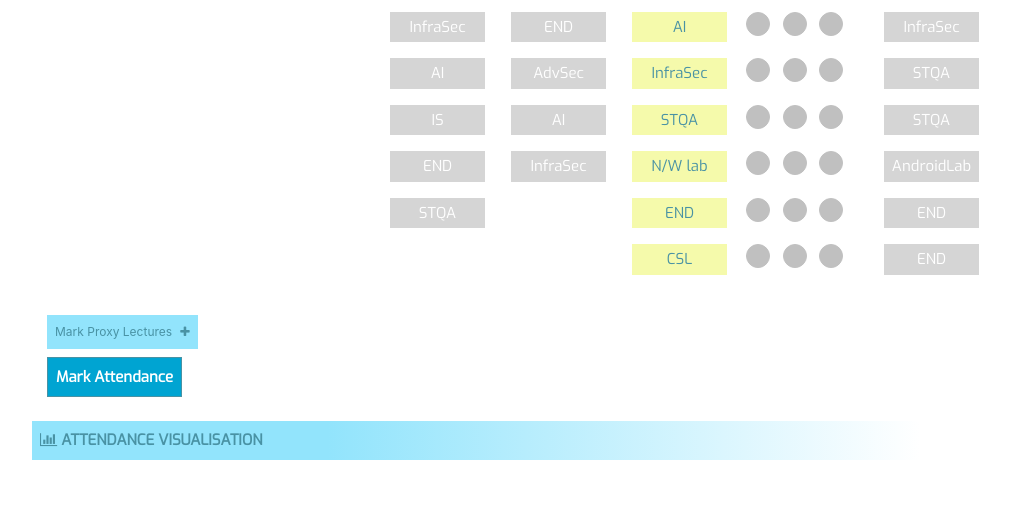
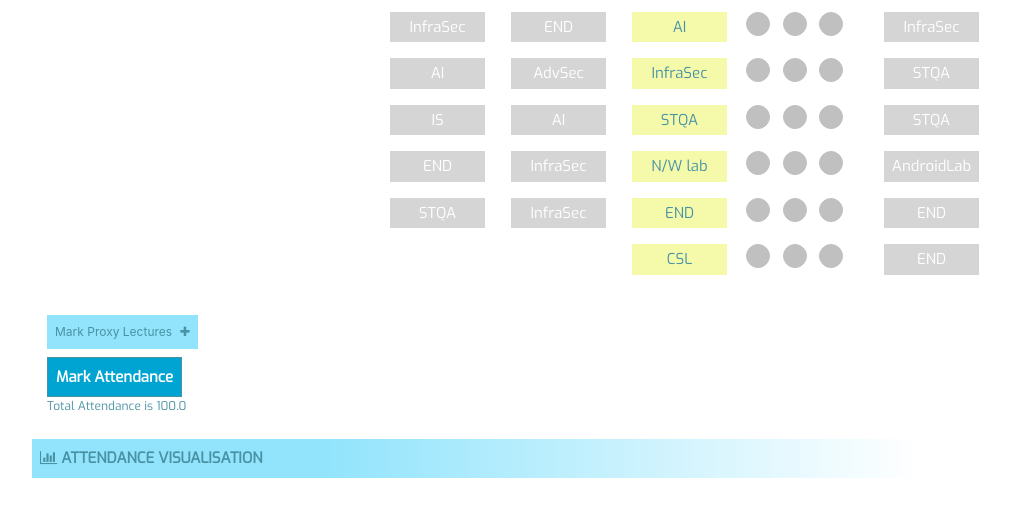
Before and after one commit to ron9817/AttendanceManagementSystem-V2.0, a Django app: page / in a window 1280 px wide. Shown: the part 164-681 px from the top of the page, without its empty margins (16-1026 px from the left). Run offline with Django 3.2, Linux system fonts and the light colour scheme; tables that the repository leaves empty hold one stand-in row (values such as "Sample post"); some libraries are stand-ins or nearby versions.

Commit message:
small changes like showing attendance, updated the wrong time table

```diff
--- a/attendance_controller/templates/attendance_controller/index.html
+++ b/attendance_controller/templates/attendance_controller/index.html
@@ -38,6 +38,9 @@ add common class for subject and proxy and for proxy have some other class
                 }
                 .ap-12{
                     font-size: 12px;
+                }
+                .ap-20{
+                    font-size: 20px;
                 }
                 .ap-bg-blue{
                     background-color: #92e4fc !important;
@@ -429,6 +432,7 @@ add common class for subject and proxy and for proxy have some other class
             <div class="col">
                 <button class="ap-button ap-mark-button ap-bold-6 p-2" id="mark-attendance" data-toggle="tooltip" title="" data-placement="bottom">Mark Attendance</button>
                 <div class="server-msg ap-blue-text ap-12"></div>
+                <div class="server-msg ap-blue-text ap-12">Total Attendance is {{total}}</div>
             </div>
         </div>
         <div class="row mx-5 my-4">
--- a/attendance_controller/views.py
+++ b/attendance_controller/views.py
@@ -43,7 +43,7 @@ monthMap={
 timetable={
         "Mon":["Project A"],
         "Tue":["CSL","InfraSec","AI","IS","END","STQA"],
-        "Wednes":["CSL","END","AdvSec","AI","InfraSec"],
+        "Wednes":["CSL","END","AdvSec","AI","InfraSec","InfraSec"],
         "Thurs":["AI","AI","InfraSec","STQA","N/W lab","END","CSL"],
         "Fri":["AI","InfraSec","STQA","STQA","AndroidLab","END","END"],
         "Sat":[],
@@ -84,12 +84,14 @@ def index(request):
             attendedLec=len(Qs.filter(ispresent=1))
             attendance[subject]=[totalLec,attendedLec,0,0]
         #print(day,month,year,weekDay)
+    totalA=(len(Dailyattendance.objects.filter(ispresent=1)))/(len(Dailyattendance.objects.exclude(ispresent=0)))*100
     context={
         "timeTable":timetable,
         "active":weekMap[weekDay],
         "activeDate":[year,month-1,day],
         "attendance":attendance,
-        "proxySubject":set(attendance.keys())-set(timetable[weekMap[weekDay]])
+        "proxySubject":set(attendance.keys())-set(timetable[weekMap[weekDay]]),
+        "total":totalA
         }
     return render(request, "attendance_controller/index.html",context)
 @csrf_exempt
```
